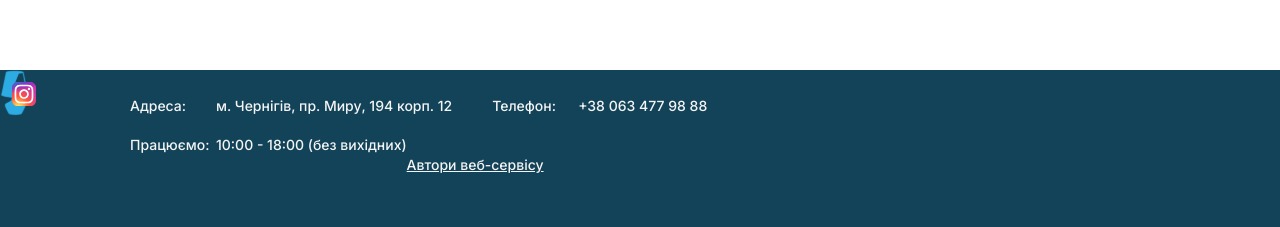
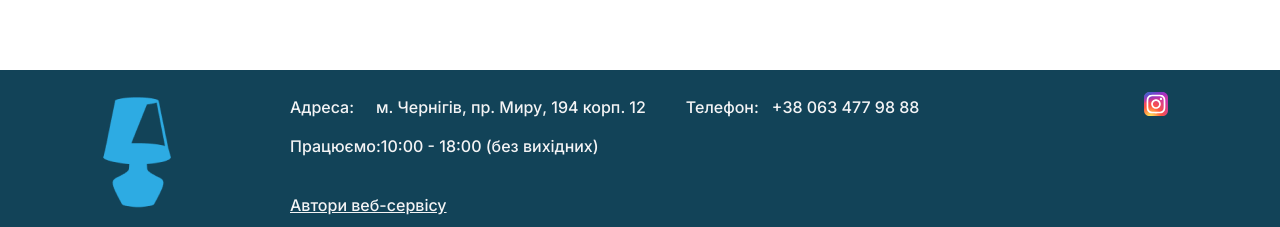
Before and after one commit to NatalyKrvch/svit-svitla-app, a React (Vite) app: page / in a window 1280 px wide. Shown: the part 570-797 px from the top of the page. Built offline with nearby package versions, Linux system fonts and the light colour scheme; no server answers.

Commit message:
READY footer + styling + adaptation

```diff
--- a/src/components/Footer/Footer.jsx
+++ b/src/components/Footer/Footer.jsx
@@ -12,69 +12,87 @@ import {
   InstaWrapper,
 } from "./FooterStyled";
 
+const adress = (
+  <>
+    <StyledSpan>Адреса:</StyledSpan>
+    <StyledAdress>м. Чернігів, пр. Миру, 194 корп. 12</StyledAdress>
+  </>
+);
+
+const telephone = (
+  <>
+    <StyledSpan>Телефон:</StyledSpan>
+    <p>+38 063 477 98 88</p>
+  </>
+);
+
+const workingHours = (
+  <>
+    <StyledSpan>Працюємо:</StyledSpan>
+    <time>10:00 - 18:00 (без вихідних)</time>
+  </>
+);
+
+const handleClick = () => {
+  window.open("https://www.instagram.com/", "_blank");
+};
+
 function Footer() {
-  const { isMobile } = useMediaRules();
+  const { isMobile, isTablet, isDesktop } = useMediaRules();
   return (
     <>
       <StyledFooter>
         <FooterWrapper>
+          <LogoWrapper>
             {isMobile && (
               <>
-              <LogoWrapper>
-                <img src="src/images/Logo/logo.svg" alt="logo" />
+                <img
+                  src="src/images/Logo/Mobile/Footer/logo-mob@1x.png"
+                  alt="logo"
+                />
+              </>
+            )}
+            {isTablet && (
+              <>
+                <img
+                  src="src/images/Logo/Tablet/Footer/logo-tablet@1x.png"
+                  alt="logo"
+                />
+              </>
+            )}
+            {isDesktop && (
+              <>
+                <img
+                  src="src/images/Logo/Desktop/Footer/logo_desktop@1x.png"
+                  alt="logo"
+                />
+              </>
+            )}
           </LogoWrapper>
-
           <InformationContainer>
+            {isMobile && (
+              <>
+                <TextWrapper>{adress}</TextWrapper>
+                <TextWrapper>{telephone}</TextWrapper>
+                <TextWrapper>{workingHours}</TextWrapper>
+              </>
+            )}
+            {!isMobile && (
+              <>
                 <TextWrapper>
-                  <StyledSpan>Адреса:</StyledSpan>
-                  <StyledAdress>
-                    м. Чернігів, пр. Миру, 194 корп. 12
-                  </StyledAdress>
+                  {adress}
+                  {telephone}
                 </TextWrapper>
-                <TextWrapper>
-                  <StyledSpan>Телефон:</StyledSpan>
-                  <p>+38 063 477 98 88</p>
-                </TextWrapper>
-                <TextWrapper>
-                  <StyledSpan>Працюємо:</StyledSpan>
-                  <time>10:00 - 18:00 (без вихідних)</time>
-                </TextWrapper>
+                <TextWrapper>{workingHours}</TextWrapper>
+              </>
+            )}
             <TextWrapper>
               <StyledLink to="/authors">Автори веб-сервісу</StyledLink>
             </TextWrapper>
           </InformationContainer>
-              <InstaWrapper>
+          <InstaWrapper onClick={handleClick}>
             <img src="src/images/Logo/Insta_btn.svg" alt="Instagram" />
           </InstaWrapper>
-            </>
-          )}
-
-          {!isMobile && (
-            <>
-              <LogoWrapper>
-                <img src="src/images/Logo/logo.svg" alt="logo" />
-              </LogoWrapper>
-
-              <InformationContainer>
-                <TextWrapper>
-                  <StyledSpan>Адреса:</StyledSpan>
-                  <StyledAdress>
-                    м. Чернігів, пр. Миру, 194 корп. 12
-                  </StyledAdress>
-                  <StyledSpan>Телефон:</StyledSpan>
-                  <p>+38 063 477 98 88</p>
-                </TextWrapper>
-                <TextWrapper>
-                  <StyledSpan>Працюємо:</StyledSpan>
-                  <time>10:00 - 18:00 (без вихідних)</time>
-                  <StyledLink to="/authors">Автори веб-сервісу</StyledLink>
-                </TextWrapper>
-              </InformationContainer>
-              <InstaWrapper>
-                <img src="src/images/Logo/Insta_btn.svg" alt="Instagram" />
-              </InstaWrapper>
-            </>
-          )}
         </FooterWrapper>
       </StyledFooter>
     </>
--- a/src/components/Footer/FooterStyled.js
+++ b/src/components/Footer/FooterStyled.js
@@ -9,13 +9,11 @@ export const StyledFooter = styled.footer`
         height: 152px;
     }
 
-    @media screen and (min-width: 768px) and (max-width: 1279px) {
-        height: 149px;
+    @media screen and (min-width: 768px) {
+        height: 160px;
     }
 
-    @media screen and (min-width: 1280px) {
-        height: 160px;
-    }
+
 `
 export const FooterWrapper = styled.div`
     position: relative;
@@ -26,18 +24,40 @@ export const LogoWrapper = styled.div`
     position: absolute;
 
     @media screen and (max-width: 767px) {
-        height: 48px;
-        width: 48px;
+
         top: 15px;
         left: 15px;
     }
+
+    @media screen and (min-width: 768px) and (max-width: 1279px) {
+
+        top: 30px;
+        left: 25px;
+    }
+
+    @media screen and (min-width: 1280px) {
+
+        top: 25px;
+        left: 100px;
+    }
 `
+
 export const InstaWrapper = styled.div`
     position: absolute;
 
     @media screen and (max-width: 767px) {
       top: 90px;
       left: 7px;
+    }
+
+    @media screen and (min-width: 768px) and (max-width: 1279px) {
+      top: 10px;
+      right: 10px;
+    }
+
+    @media screen and (min-width: 1279px) {
+        top: 10px;
+        right: 100px;
     }
 `
 export const InformationContainer = styled.div`
@@ -52,11 +72,18 @@ export const InformationContainer = styled.div`
     font-weight: 400;
     font-size: 10px;
 
-    @media screen and  (min-width: 768px) {
+    @media screen and (min-width: 768px) and (max-width: 1279px) {
 
         font-weight: 500;
         font-size: 14px;
         left: 90px;
+        top: 25px;
+    }
+
+    @media screen and (min-width: 1279px) {
+        font-weight: 500;
+        font-size: 16px;
+        left: 250px;
         top: 25px;
     }
 `
@@ -84,4 +111,8 @@ export const StyledLink = styled(Link)`
     text-decoration: underline;
     color: var(--light-blue);
     &:visited {color: var(--light-blue);}
+
+    @media screen and (min-width: 768px) {
+        margin-left: 40px;
+    }
 `
```
Lines whose indentation alone changed are shown as unchanged.
